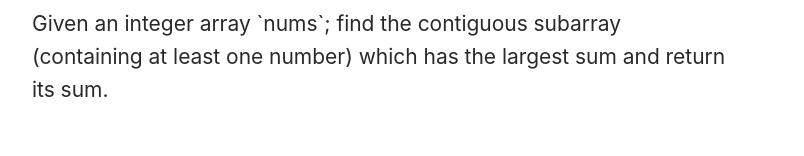
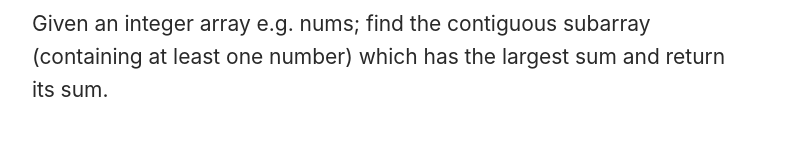
Before and after one commit to uraniumreza/uraniumreza-blog, a Gatsby site: page / in a window 1280 px wide. Shown: the part 718-874 px from the top of the page, without its empty margins (258-1062 px from the left). Built offline with nearby package versions, Linux system fonts and the light colour scheme; Gatsby itself is replaced by a stand-in of ours; some packages are replaced by stand-ins of ours.

Commit message:
Fix description of max subarray

```diff
--- a/content/maximum-contiguous-subarray/index.md
+++ b/content/maximum-contiguous-subarray/index.md
@@ -1,6 +1,6 @@
 ---
 title: 'Maximum Contiguous Subarray'
-description: 'Given an integer array `nums`; find the contiguous subarray (containing at least one number) which has the largest sum and return its sum.'
+description: 'Given an integer array e.g. nums; find the contiguous subarray (containing at least one number) which has the largest sum and return its sum.'
 date: '2019-08-20'
 categories:
   - Problem Solving
```
